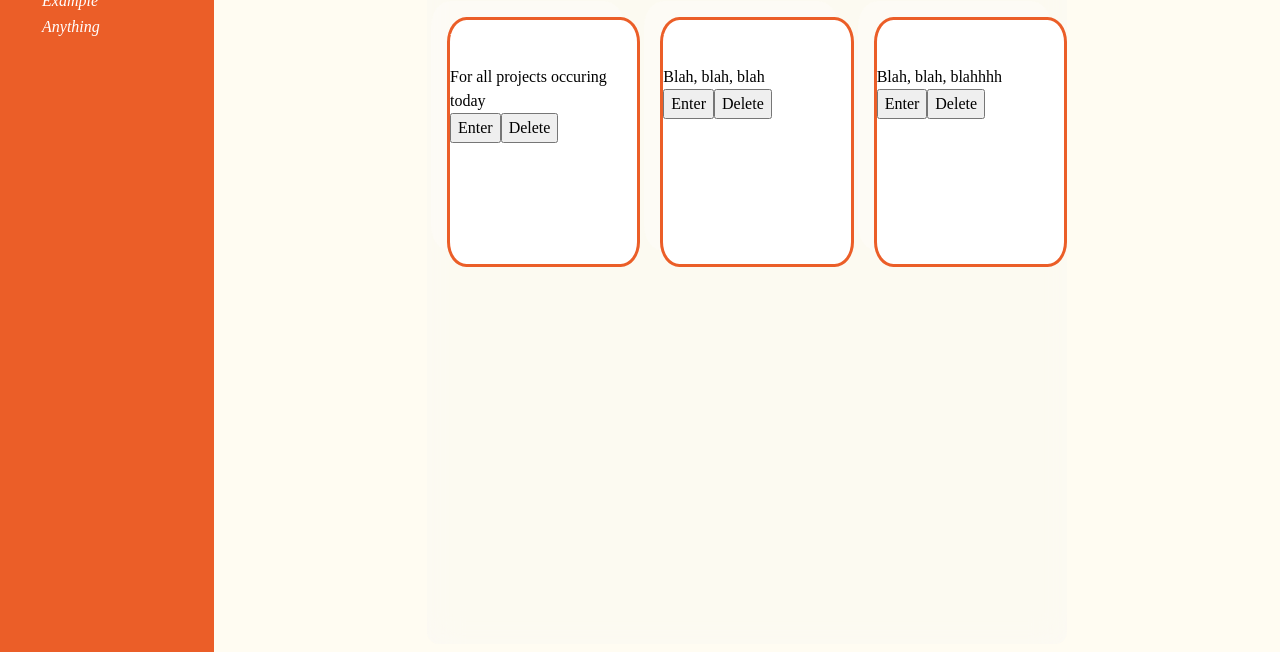
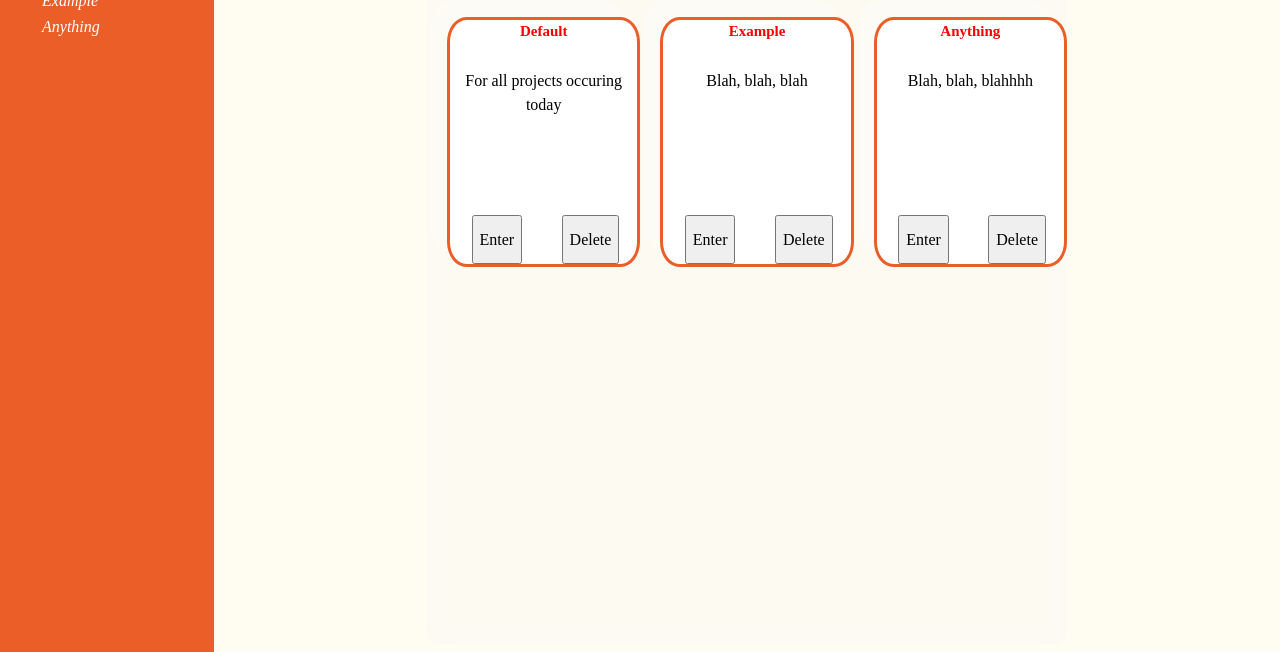
Before and after one commit to hmoh24/todo, a plain HTML site: page index.html in a window 1280 px wide. Both pictures are taken after a click on the button "Projects". Shown: the part 148-800 px from the top of the page. Drawn offline with Linux system fonts and the light colour scheme; files that its build step writes are made by us from their sources.

Commit message:
add small style update

```diff
--- a/main.css
+++ b/main.css
@@ -230,6 +230,11 @@ h2 {
     font-size: 30px;
 }
 
+h3 {
+  color: red;
+  font-size: 15px;
+}
+
 .buttonLinks {
     height: auto;
     width: 174px;
@@ -264,6 +269,10 @@ h2 {
     margin-top: 5px;
     border-left: 3px red solid;
     padding-left: .25rem;
+}
+
+.listObject:hover {
+  background-color: rgba(153, 152, 152, 0.55);
 }
 
 p::first-letter {
@@ -312,6 +321,34 @@ p::first-letter {
   position: relative;
   box-shadow: -16px -16px 0px 0px rgba(255, 255, 255, 0.21);
   margin: 10px;
+  display: grid;
+  grid-template-columns: 1fr 1fr;
+  grid-template-rows: 1fr 3fr 1fr;
+}
+
+.projectDivTitle {
+  grid-column: 1/3;
+  grid-row: 1/2;
+  justify-self: center;
+}
+
+.projectDivDesc {
+  grid-column: 1/3;
+  grid-row: 2/3;
+  justify-self: center;
+  text-align: center;
+}
+
+.projectButton {
+  grid-column: 1/2;
+  grid-row: 3/4;
+  justify-self: center;
+}
+
+.projectDelete {
+  grid-column: 2/3;
+  grid-row: 3/4;
+  justify-self: center;
 }
 
 #addProjectDiv {
```
Also changed, not shown: main.js.
